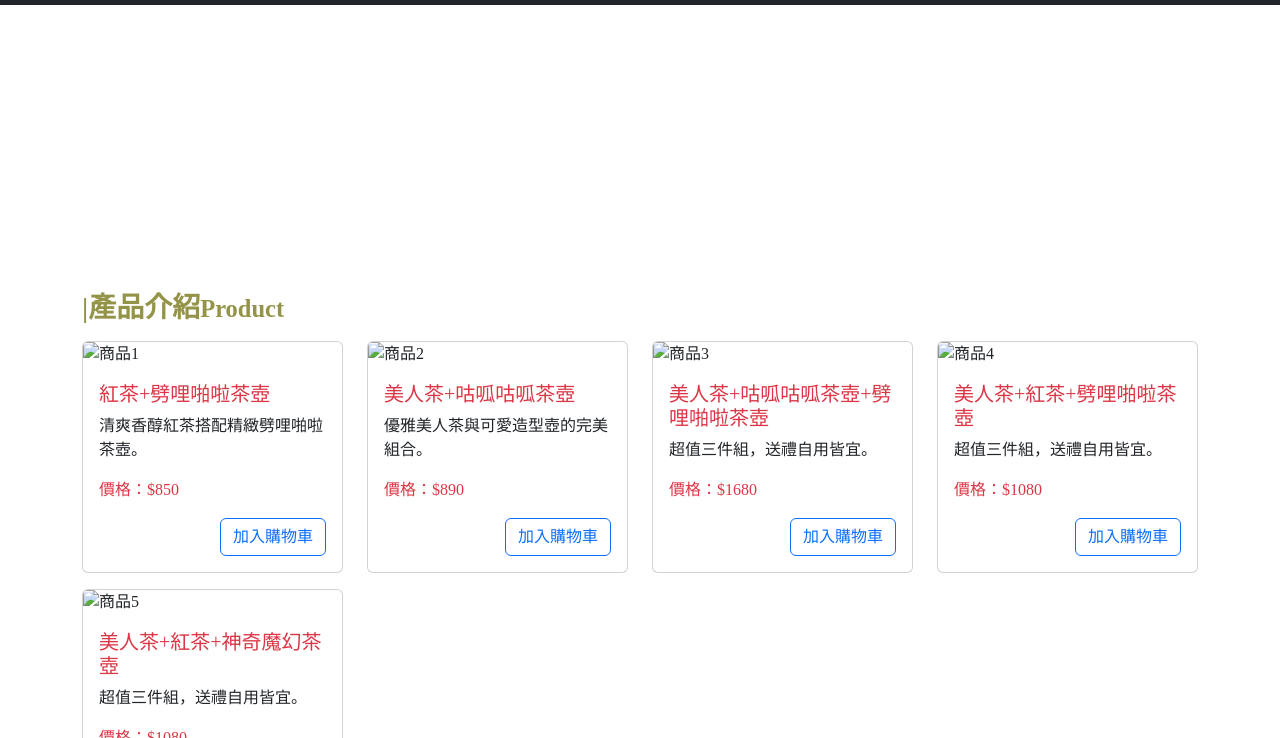
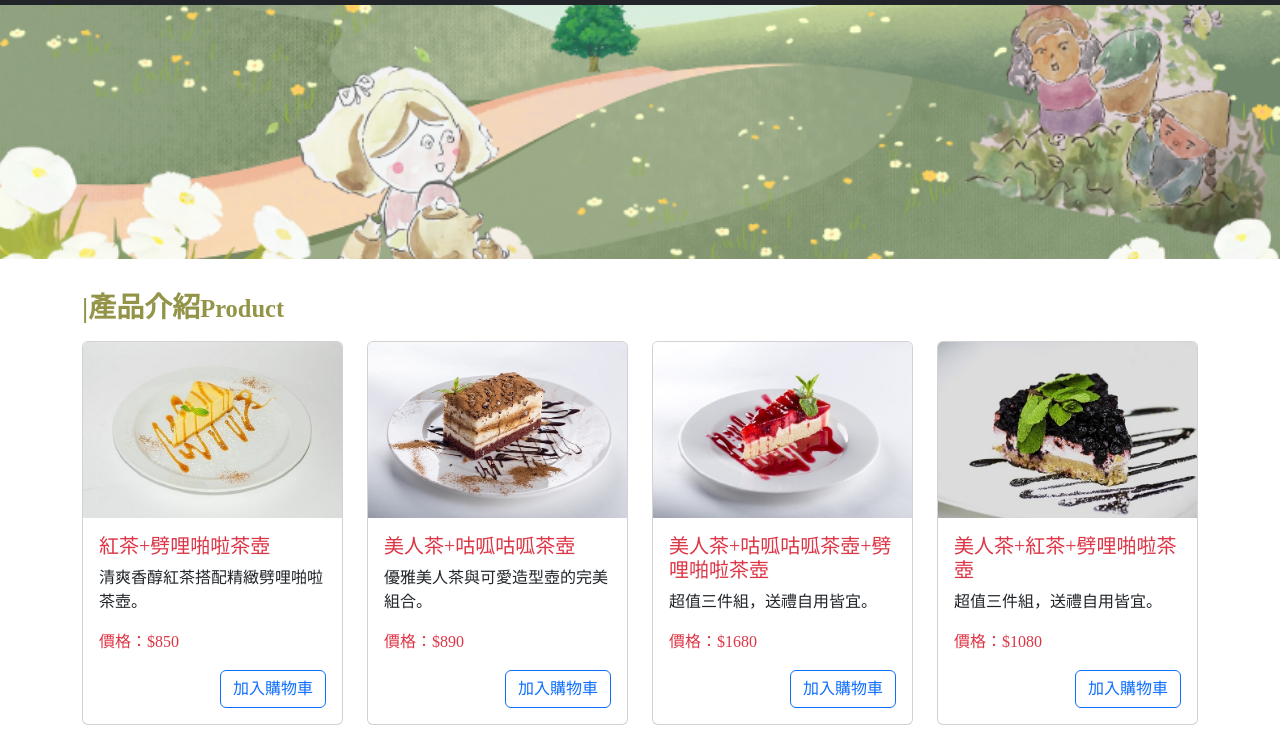
Before and after one commit to yitingwu0719-oss/help, a plain HTML site: page 5.product-gift_box.html in a window 1280 px wide. Shown: the part 97-835 px from the top of the page. Drawn offline with nearby package versions, Linux system fonts and the light colour scheme.

Commit message:
路徑變更

```diff
--- a/5.product-gift_box.html
+++ b/5.product-gift_box.html
@@ -35,7 +35,7 @@
   <!-- 商品 1 -->
   <div class="col-12 col-sm-6 col-md-4 col-lg-3 mb-3">
     <div class="card">
-      <img src="css/images/cake01.jpg" class="card-img-top" alt="商品1">
+      <img src="images/cake01.jpg" class="card-img-top" alt="商品1">
       <div class="card-body">
         <h5 class="card-title text-danger">紅茶+劈哩啪啦茶壺</h5>
         <p class="card-text">清爽香醇紅茶搭配精緻劈哩啪啦茶壺。</p>
@@ -44,7 +44,7 @@
           data-id="set01"
           data-name="紅茶+劈哩啪啦茶壺"
           data-price="850"
-          data-img="css/images/cake01.jpg">
+          data-img="images/cake01.jpg">
           加入購物車
         </button>
       </div>
@@ -54,7 +54,7 @@
   <!-- 商品 2 -->
   <div class="col-12 col-sm-6 col-md-4 col-lg-3 mb-3">
     <div class="card">
-      <img src="css/images/cake02.jpg" class="card-img-top" alt="商品2">
+      <img src="images/cake02.jpg" class="card-img-top" alt="商品2">
       <div class="card-body">
         <h5 class="card-title text-danger">美人茶+咕呱咕呱茶壺</h5>
         <p class="card-text">優雅美人茶與可愛造型壺的完美組合。</p>
@@ -63,7 +63,7 @@
           data-id="set02"
           data-name="美人茶+咕呱咕呱茶壺"
           data-price="890"
-          data-img="css/images/cake02.jpg">
+          data-img="images/cake02.jpg">
           加入購物車
         </button>
       </div>
@@ -73,7 +73,7 @@
   <!-- 商品 3 -->
   <div class="col-12 col-sm-6 col-md-4 col-lg-3 mb-3">
     <div class="card">
-      <img src="css/images/cake03.jpg" class="card-img-top" alt="商品3">
+      <img src="images/cake03.jpg" class="card-img-top" alt="商品3">
       <div class="card-body">
         <h5 class="card-title text-danger">美人茶+咕呱咕呱茶壺+劈哩啪啦茶壺</h5>
         <p class="card-text">超值三件組，送禮自用皆宜。</p>
@@ -82,7 +82,7 @@
           data-id="set03"
           data-name="美人茶+咕呱咕呱茶壺+劈哩啪啦茶壺"
           data-price="1680"
-          data-img="css/images/cake03.jpg">
+          data-img="images/cake03.jpg">
           加入購物車
         </button>
       </div>
@@ -92,7 +92,7 @@
   <!-- 商品 4 -->
   <div class="col-12 col-sm-6 col-md-4 col-lg-3 mb-3">
     <div class="card">
-      <img src="css/images/cake04.jpg" class="card-img-top" alt="商品4">
+      <img src="images/cake04.jpg" class="card-img-top" alt="商品4">
       <div class="card-body">
         <h5 class="card-title text-danger">美人茶+紅茶+劈哩啪啦茶壺</h5>
         <p class="card-text">超值三件組，送禮自用皆宜。</p>
@@ -101,7 +101,7 @@
           data-id="set03"
           data-name="美人茶+紅茶+劈哩啪啦茶壺"
           data-price="1080"
-          data-img="css/images/cake04.jpg">
+          data-img="images/cake04.jpg">
           加入購物車
         </button>
       </div>
@@ -111,7 +111,7 @@
   <!-- 商品 5 -->
   <div class="col-12 col-sm-6 col-md-4 col-lg-3 mb-3">
     <div class="card">
-      <img src="css/images/cake05.jpg" class="card-img-top" alt="商品5">
+      <img src="images/cake05.jpg" class="card-img-top" alt="商品5">
       <div class="card-body">
         <h5 class="card-title text-danger">美人茶+紅茶+神奇魔幻茶壺</h5>
         <p class="card-text">超值三件組，送禮自用皆宜。</p>
@@ -120,7 +120,7 @@
           data-id="set03"
           data-name="美人茶+紅茶+神奇魔幻茶壺"
           data-price="1080"
-          data-img="css/images/cake05.jpg">
+          data-img="images/cake05.jpg">
           加入購物車
         </button>
       </div>
--- a/css/about.css
+++ b/css/about.css
@@ -2,7 +2,7 @@ body {
     font-family:'Microsoft JhengHei';
 }
 #banner {
-    background-image: url(../css/images/web-h.png);
+    background-image: url(/images/web-h.png);
     background-position: center center;
     background-size: cover;
     height:300px;
--- a/css/index.css
+++ b/css/index.css
@@ -2,7 +2,7 @@ body {
     font-family:'Microsoft JhengHei';
 }
 #banner {
-    background-image: url(../css/images/web-h.png);
+    background-image: url(/images/web-h.png);
     background-position: center center;
     background-size: cover;
     height:300px;
--- a/css/product.css
+++ b/css/product.css
@@ -2,7 +2,7 @@ body {
     font-family: 'Microsoft JhengHei';
 }
 #banner {
-    background-image: url(../css/images/web-h.png);
+    background-image: url(/images/web-h.png);
     background-position: center center;
     background-size: cover;
     height: 300px;
--- a/menu.html
+++ b/menu.html
@@ -3,7 +3,7 @@
   <div class="container-fluid">
     <!-- 左側品牌 -->
     <a class="navbar-brand fw-bold text-white ms-4 d-flex align-items-center" href="1.index.html" style="font-weight: 700;">
-  <img src="css/images/web-logo.no.png" alt="Logo" class="logo-img me-2">
+  <img src="images/web-logo.no.png" alt="Logo" class="logo-img me-2">
   吳宜庭茶繪-Yiting Wu Tea Painting
 </a>
 
```
Also changed, not shown: 1.index.html (+3 -3 lines), 2.about.html (+4 -4 lines), 3.product-tea.html (+4 -4 lines), 4.product-tea_set.html (+6 -6 lines), 7.ESG.html (+4 -4 lines).
